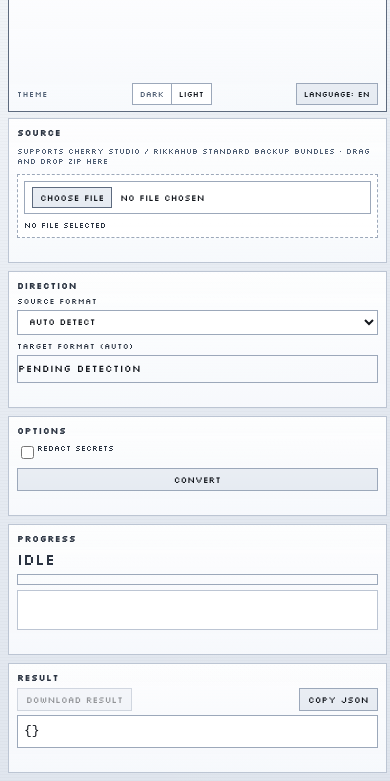
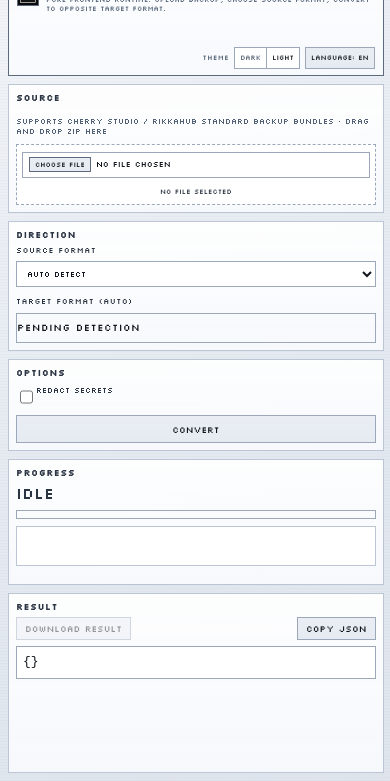
Before and after one commit to jacob-ayang/Cherrikka, a website built with Vite: page frontend/index.html in a window 390 px wide. Shown: the part 63-844 px from the top of the page. Built offline with nearby package versions, Linux system fonts and the light colour scheme.

Commit message:
refactor: further optimize frontend ui layout and typography
- Reduce shell width from 1040px to 880px for more compact layout
- Fix topbar height to 36px with consistent alignment
- Reduce icon size from 27px to 22px and title font from 13px to 11px
- Standardize input height to 26px CSS variable
- Decrease panel title and hint font sizes and margins
- Optimize button and field spacing with better vertical alignment
- Reduce overall spacing: gaps from 8-12px to 5-7px
- Improve responsive design with mobile-first approach
- Remove subtitle display by default (show only on mobile)
- Add smooth transitions and hover states

Overall result: much cleaner, more balanced, professional appearance

```diff
--- a/frontend/src/ui/theme.css
+++ b/frontend/src/ui/theme.css
@@ -17,6 +17,7 @@
   --progress-b: #d5dbe6;
   --noise: #ffffff07;
   --theme-shadow: #00000070;
+  --input-height: 26px;
 }
 
 body[data-theme='dark'] {
@@ -64,7 +65,7 @@ body,
 }
 
 .shell {
-  width: min(1040px, 100%);
+  width: min(880px, 100%);
   margin: 0 auto;
   padding: 10px;
   display: grid;
@@ -87,25 +88,27 @@ body,
   display: flex;
   align-items: center;
   justify-content: space-between;
-  gap: 10px;
+  gap: 8px;
   border: 1px solid var(--line-strong);
   background:
     linear-gradient(180deg, #ffffff11 0%, #00000000 42%),
     linear-gradient(180deg, var(--surface) 0%, var(--surface-soft) 100%);
-  padding: 8px 10px;
+  padding: 7px 9px;
   box-shadow: inset 0 1px 0 #ffffff14;
+  height: 36px;
 }
 
 .app-brand {
   display: flex;
   align-items: center;
-  gap: 8px;
+  gap: 7px;
   min-width: 0;
+  flex: 1;
 }
 
 .app-icon {
-  width: 24px;
-  height: 24px;
+  width: 22px;
+  height: 22px;
   border: 1px solid var(--line-strong);
   background: var(--bg-0);
   image-rendering: pixelated;
@@ -125,31 +128,35 @@ body,
 }
 
 .subtitle {
-  margin: 3px 0 0;
+  margin: 2px 0 0;
   color: var(--text-2);
-  font-size: 8px;
-  line-height: 1.4;
+  font-size: 7px;
+  line-height: 1.3;
+  display: none;
 }
 
 .top-controls {
   display: flex;
   align-items: center;
-  gap: 6px;
-  flex-wrap: wrap;
+  gap: 5px;
+  flex-wrap: nowrap;
   justify-content: flex-end;
+  flex: 0 1 auto;
 }
 
 .control-label {
-  font-size: 8px;
+  font-size: 7px;
   color: var(--text-2);
-  letter-spacing: 0.07em;
+  letter-spacing: 0.06em;
   text-transform: uppercase;
+  white-space: nowrap;
 }
 
 .theme-toggle {
   display: inline-flex;
   border: 1px solid var(--line);
   background: var(--input-bg);
+  height: 22px;
 }
 
 .theme-btn {
@@ -158,10 +165,12 @@ body,
   background: transparent;
   color: var(--text-2);
   font: inherit;
-  font-size: 8px;
-  padding: 5px 7px;
+  font-size: 7px;
+  padding: 3px 5px;
   cursor: pointer;
   transition: background 120ms ease, color 120ms ease;
+  display: flex;
+  align-items: center;
 }
 
 .theme-btn:last-child {
@@ -178,9 +187,13 @@ body,
   background: linear-gradient(180deg, #ffffff1b, #00000000), var(--surface-raised);
   color: var(--text-0);
   font: inherit;
-  font-size: 8px;
-  padding: 5px 7px;
+  font-size: 7px;
+  padding: 3px 5px;
   cursor: pointer;
+  height: 22px;
+  display: flex;
+  align-items: center;
+  white-space: nowrap;
 }
 
 .grid {
@@ -201,8 +214,9 @@ body,
   background:
     linear-gradient(180deg, #ffffff0c 0%, #00000000 42%),
     linear-gradient(180deg, var(--surface) 0%, var(--surface-soft) 100%);
-  padding: 8px;
-  min-height: 68px;
+  padding: 7px;
+  display: flex;
+  flex-direction: column;
   box-shadow: inset 0 1px 0 #ffffff12;
 }
 
@@ -218,22 +232,27 @@ body,
 
 .panel-source {
   grid-area: source;
+  min-height: 88px;
 }
 
 .panel-direction {
   grid-area: direction;
+  min-height: 88px;
 }
 
 .panel-options {
   grid-area: options;
+  min-height: 70px;
 }
 
 .panel-progress {
   grid-area: progress;
+  min-height: 70px;
 }
 
 .panel-result {
   grid-area: result;
+  min-height: 170px;
 }
 
 .panel-title {
@@ -259,8 +278,11 @@ body,
   background: var(--input-bg);
   color: var(--text-0);
   font: inherit;
-  font-size: 9px;
-  padding: 5px 7px;
+  font-size: 8px;
+  padding: 4px 6px;
+  height: var(--input-height);
+  display: flex;
+  align-items: center;
 }
 
 .file-input::file-selector-button {
@@ -268,18 +290,21 @@ body,
   background: linear-gradient(180deg, #ffffff20, #00000000), var(--surface-raised);
   color: var(--text-0);
   font: inherit;
-  font-size: 9px;
-  padding: 4px 7px;
-  margin-right: 8px;
+  font-size: 7px;
+  padding: 2px 5px;
+  margin-right: 5px;
   cursor: pointer;
 }
 
 .drop-zone {
   display: grid;
-  gap: 5px;
+  gap: 4px;
   border: 1px dashed var(--line);
-  padding: 6px;
+  padding: 5px;
   background: linear-gradient(180deg, #ffffff09, #00000000), var(--input-bg);
+  flex: 1;
+  min-height: 40px;
+  place-items: center;
 }
 
 .drop-zone-active {
@@ -288,18 +313,19 @@ body,
 }
 
 .file-name {
-  margin-top: 1px;
+  margin: 0;
   color: var(--text-1);
-  font-size: 8px;
+  font-size: 7px;
   word-break: break-all;
-  line-height: 1.4;
+  line-height: 1.3;
 }
 
 .format-row,
 .action-row {
   display: grid;
   grid-template-columns: repeat(2, minmax(0, 1fr));
-  gap: 7px;
+  gap: 6px;
+  flex: 1;
 }
 
 .field {
@@ -353,6 +379,11 @@ body,
   pointer-events: none;
 }
 
+.btn-primary:hover:not(:disabled),
+.btn-secondary:hover:not(.disabled) {
+  background: linear-gradient(180deg, #ffffff2d, #00000000), var(--surface-raised);
+}
+
 .status {8px;
   color: var(--text-1);
   margin-bottom: 5px;
@@ -363,14 +394,17 @@ body,
 .progress-bar {
   border: 1px solid var(--line);
   backgrou9: var(--input-bg);
-  height: 11px;
+  height: 9px;
   overflow: hidden;
+  flex: 0 0 auto;
+  margin: 2px 0;
 }
 
 .progress-fill {
   height: 100%;
   width: 0;
   background: linear-gradient(90deg, var(--progress-a), var(--progress-b));
+  transition: width 150ms ease;
 }
 
 .log {
@@ -408,11 +442,12 @@ body,
 }
 
 .result-list {
-  font-size: 8px;
-  line-height: 1.5;
+  font-size: 7px;
+  line-height: 1.4;
   color: var(--text-1);
-  margin-bottom: 4px;
+  margin: 0 0 3px;
   word-break: break-word;
+  flex: 0 0 auto;
 }
 
 @media (max-width: 980px) {
@@ -430,19 +465,28 @@ body,
 @media (max-width: 760px) {
   .shell {
     padding: 8px;
-    gap: 6px;
+    gap: 8px;
   }
 
   .topbar {
+    height: auto;
+    flex-direction: column;
     align-items: flex-start;
-    flex-direction: column;
     padding: 6px 8px;
+  }
+
+  .app-brand {
+    width: 100%;
+  }
+
+  .subtitle {
+    display: block;
   }
 
   .top-controls {
     width: 100%;
-    justify-content: space-between;
-    gap: 6px;
+    flex-wrap: wrap;
+    gap: 5px;
   }
 
   .format-row,
@@ -450,4 +494,12 @@ body,
     grid-template-columns: 1fr;
     gap: 6px;
   }
+
+  .panel-source,
+  .panel-direction,
+  .panel-options,
+  .panel-progress {
+    min-height: auto;
+    min-height: 65px;
+  }
 }
```
